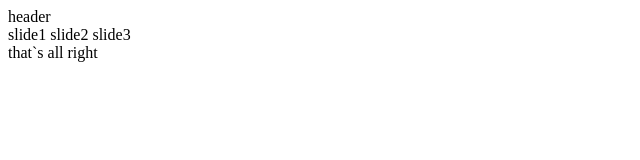
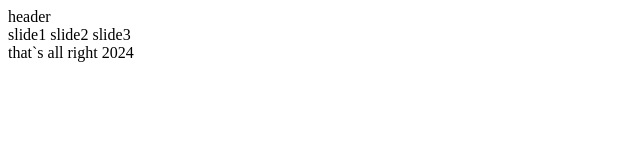
Before and after one commit to AKIHI021/git-github, a plain HTML site: page index.html in a window 1280 px wide. Shown: the full height of the page, 0-640 px from the left. Drawn offline with Linux system fonts and the light colour scheme.

Commit message:
date added to footer

```diff
--- a/index.html
+++ b/index.html
@@ -15,7 +15,7 @@
         slide3
     </div>
     <footer>
-    that`s all right
+    that`s all right 2024
     </footer>
 </body>
 </html>
```
